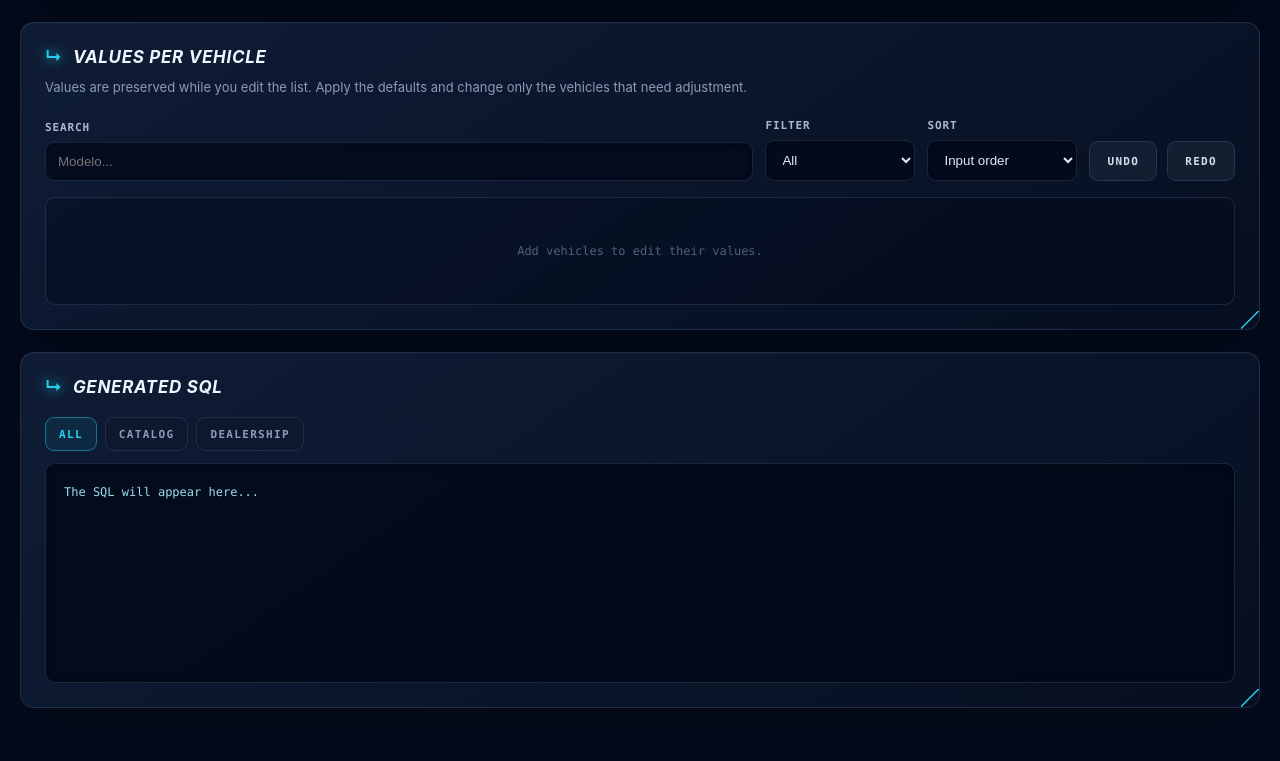
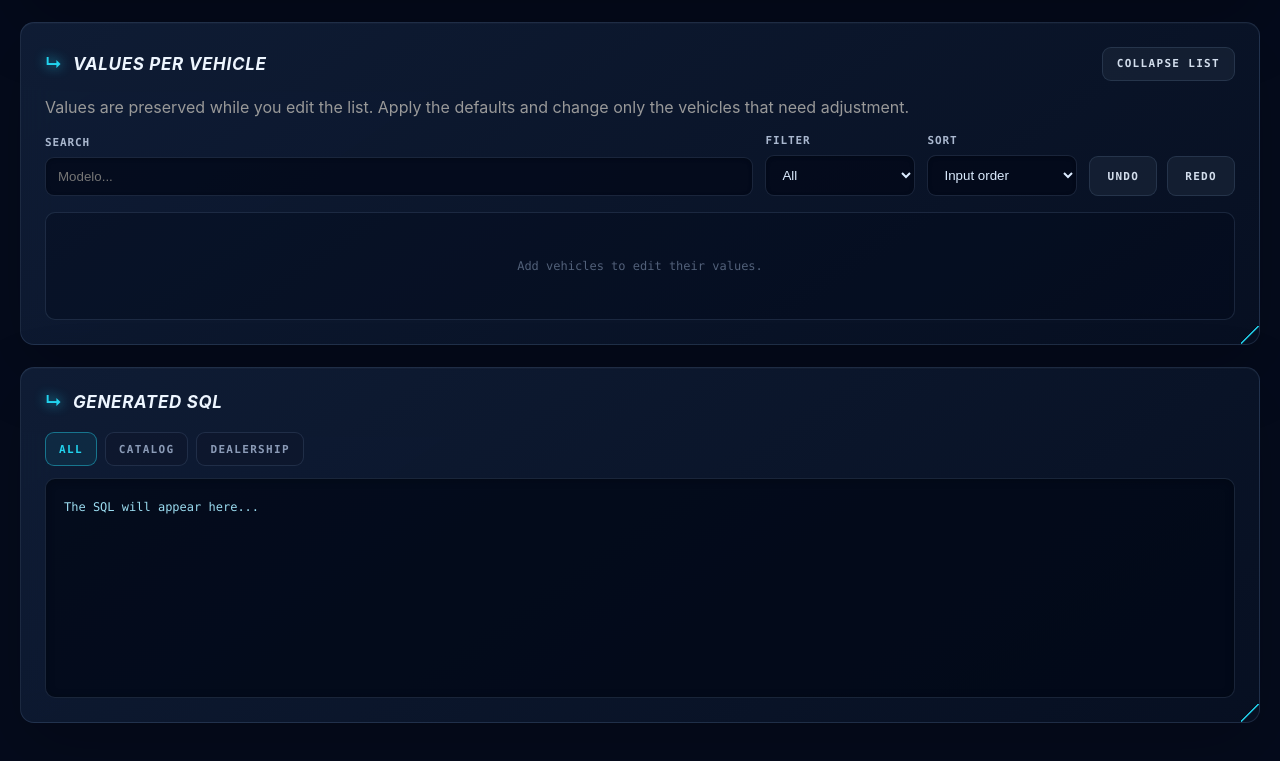
Before and after one commit to tigre437/QS-Vehicle-Studio, a plain HTML site: page qs_vehicleshop_sql_generator.html in a window 1280 px wide. Shown: the part 1900-2661 px from the top of the page. Drawn offline with Linux system fonts and the light colour scheme.

Commit message:
Add collapse/expand toggle for vehicle list

```diff
--- a/qs_vehicleshop_sql_generator.html
+++ b/qs_vehicleshop_sql_generator.html
@@ -299,6 +299,10 @@
     .row-actions { display: flex; gap: 6px; }
     .icon-button { min-height: 32px; padding: 7px 9px; font-size: 10px; }
     .vehicle-editor { overflow-x: auto; border: 1px solid var(--line); border-radius: 10px; background: rgba(2, 8, 23, .35); }
+    .card-header { display: flex; align-items: center; justify-content: space-between; gap: 16px; flex-wrap: wrap; margin-bottom: 10px; }
+    .card-header h2 { margin: 0; }
+    .card-header button { min-height: 34px; padding: 8px 14px; }
+    .card-content.collapsed { display: none; }
     .vehicle-table { width: 100%; min-width: 1080px; border-collapse: collapse; }
     .vehicle-table th, .vehicle-table td { padding: 10px; border-bottom: 1px solid rgba(99, 121, 159, .14); text-align: left; }
     .vehicle-table tbody tr { transition: background .18s; }
@@ -525,7 +529,14 @@ futo, faggio
     </div>
 
     <div class="card">
+        <div class="card-header">
             <h2>Valores por vehículo</h2>
+            <button class="secondary" type="button" id="vehicleListToggle" onclick="toggleVehicleList()">
+                <span class="collapse-label">Contraer lista</span>
+                <span class="expand-label" style="display:none">Expandir lista</span>
+            </button>
+        </div>
+        <div id="vehicleListContent" class="card-content">
             <p style="color:#999">Los valores se conservan mientras editas la lista. Puedes aplicar los predeterminados y modificar únicamente los coches que necesites.</p>
             <div class="toolbar">
                 <div class="toolbar-field"><label for="vehicleSearch">Buscar</label><input id="vehicleSearch" type="search" placeholder="Modelo..."></div>
@@ -536,6 +547,7 @@ futo, faggio
             <div class="validation-summary" id="validationSummary"></div>
             <div class="vehicle-editor" id="vehicleEditor">
                 <div class="empty-editor">Añade vehículos para editar sus valores.</div>
+            </div>
         </div>
     </div>
 
@@ -596,6 +608,7 @@ const translations = {
         'Generar SQL': 'Generar SQL', 'Limpiar lista': 'Limpiar lista', 'Copiar SQL': 'Copiar SQL', 'Descargar .sql': 'Descargar .sql',
         'Valores por vehículo': 'Valores por vehículo',
         'Los valores se conservan mientras editas la lista. Puedes aplicar los predeterminados y modificar únicamente los coches que necesites.': 'Los valores se conservan mientras editas la lista. Puedes aplicar los predeterminados y modificar únicamente los coches que necesites.',
+        'Contraer lista': 'Contraer lista', 'Expandir lista': 'Expandir lista',
         'SQL generado': 'SQL generado', 'Aquí aparecerá el SQL...': 'Aquí aparecerá el SQL...'
     },
     en: {
@@ -612,6 +625,7 @@ const translations = {
         'Lista de vehículos': 'Vehicle list', 'Puedes pegar prácticamente cualquier formato: uno por línea, separados por comas, con espacios, comillas o mezclados.': 'Paste almost any format: one per line, comma-separated, with spaces, quotes, or mixed.',
         'Generar SQL': 'Generate SQL', 'Limpiar lista': 'Clean list', 'Copiar SQL': 'Copy SQL', 'Descargar .sql': 'Download .sql',
         'Valores por vehículo': 'Values per vehicle', 'Los valores se conservan mientras editas la lista. Puedes aplicar los predeterminados y modificar únicamente los coches que necesites.': 'Values are preserved while you edit the list. Apply the defaults and change only the vehicles that need adjustment.',
+        'Contraer lista': 'Collapse list', 'Expandir lista': 'Expand list',
         'SQL generado': 'Generated SQL', 'Aquí aparecerá el SQL...': 'The SQL will appear here...'
     },
     fr: {
@@ -628,6 +642,7 @@ const translations = {
         'Lista de vehículos': 'Liste des véhicules', 'Puedes pegar prácticamente cualquier formato: uno por línea, separados por comas, con espacios, comillas o mezclados.': 'Collez presque tous les formats : un par ligne, séparés par des virgules, avec des espaces, des guillemets ou un mélange.',
         'Generar SQL': 'Générer le SQL', 'Limpiar lista': 'Nettoyer la liste', 'Copiar SQL': 'Copier le SQL', 'Descargar .sql': 'Télécharger .sql',
         'Valores por vehículo': 'Valeurs par véhicule', 'Los valores se conservan mientras editas la lista. Puedes aplicar los predeterminados y modificar únicamente los coches que necesites.': 'Les valeurs sont conservées pendant la modification. Appliquez les valeurs par défaut puis modifiez uniquement les véhicules nécessaires.',
+        'Contraer lista': 'Réduire la liste', 'Expandir lista': 'Développer la liste',
         'SQL generado': 'SQL généré', 'Aquí aparecerá el SQL...': 'Le SQL apparaîtra ici...'
     },
     de: {
@@ -644,6 +659,7 @@ const translations = {
         'Lista de vehículos': 'Fahrzeugliste', 'Puedes pegar prácticamente cualquier formato: uno por línea, separados por comas, con espacios, comillas o mezclados.': 'Fast jedes Format einfügen: eines pro Zeile, kommagetrennt, mit Leerzeichen, Anführungszeichen oder gemischt.',
         'Generar SQL': 'SQL erzeugen', 'Limpiar lista': 'Liste bereinigen', 'Copiar SQL': 'SQL kopieren', 'Descargar .sql': '.sql herunterladen',
         'Valores por vehículo': 'Werte pro Fahrzeug', 'Los valores se conservan mientras editas la lista. Puedes aplicar los predeterminados y modificar únicamente los coches que necesites.': 'Die Werte bleiben beim Bearbeiten erhalten. Standardwerte anwenden und anschließend nur die benötigten Fahrzeuge anpassen.',
+        'Contraer lista': 'Liste einklappen', 'Expandir lista': 'Liste erweitern',
         'SQL generado': 'Erzeugtes SQL', 'Aquí aparecerá el SQL...': 'Das SQL wird hier angezeigt...'
     }
 };
@@ -959,6 +975,15 @@ function generate() {
 function renderOutput() {
     const sections = activeOutputTab === 'all' ? [outputSections.catalog, outputSections.stock] : [outputSections[activeOutputTab]];
     document.getElementById('output').textContent = sections.filter(Boolean).join('\n\n') || 'No hay SQL para esta sección.';
+}
+
+function toggleVehicleList() {
+    const content = document.getElementById('vehicleListContent');
+    const collapseLabel = document.querySelector('#vehicleListToggle .collapse-label');
+    const expandLabel = document.querySelector('#vehicleListToggle .expand-label');
+    const isCollapsed = content.classList.toggle('collapsed');
+    collapseLabel.style.display = isCollapsed ? 'none' : '';
+    expandLabel.style.display = isCollapsed ? '' : 'none';
 }
 
 function projectState() {
```
Lines whose indentation alone changed are shown as unchanged.
